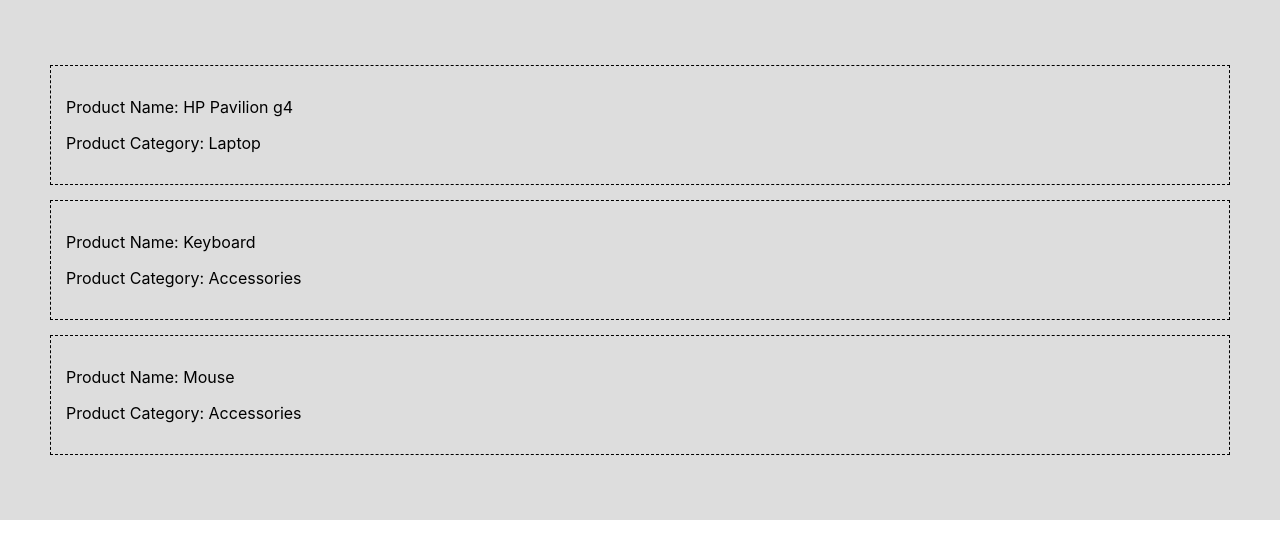
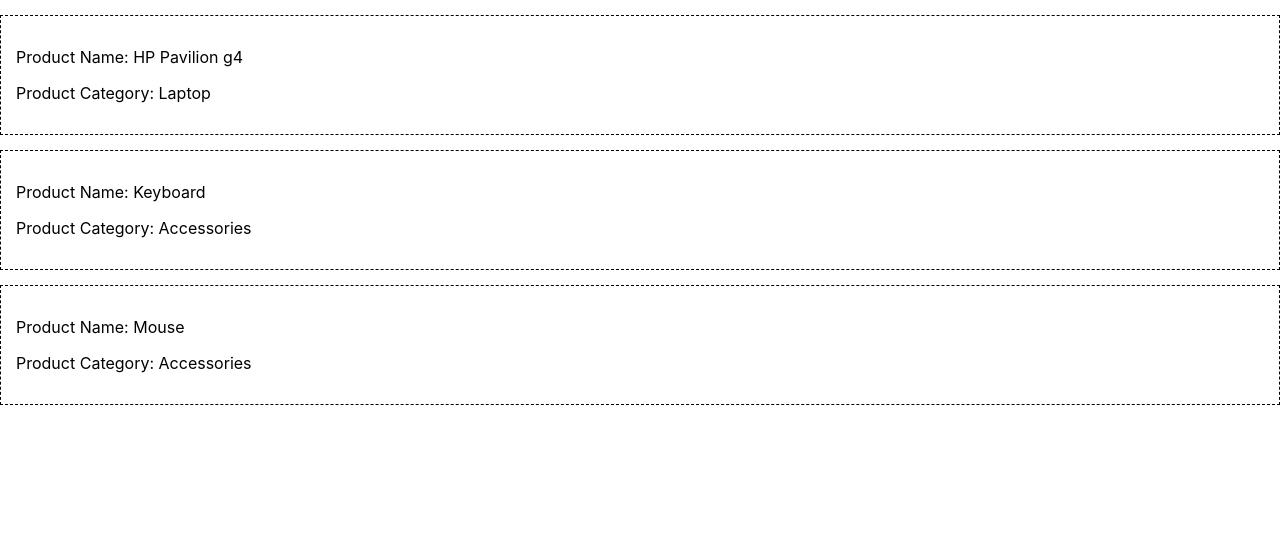
Before and after one commit to mizucse/LearningReact, a React (Create React App) app: page / in a window 1280 px wide. Shown: the top 558 px of the page. Built offline with nearby package versions, Linux system fonts and the light colour scheme.

Commit message:
preloader show when state change

```diff
--- a/src/App.css
+++ b/src/App.css
@@ -61,7 +61,12 @@
     transform: rotate(360deg);
   }
 }
-
+.loader-container {
+  background: #fff;
+  width: 100%;
+  height: 100%;
+  position: absolute;
+}
 /* .loader {
   border: 16px solid #f3f3f3;
   border-top: 16px solid #3498db;
--- a/src/App.js
+++ b/src/App.js
@@ -9,18 +9,21 @@
   state = {
     productListArray: [
       {
+        id: 1,
         name: 'HP Pavilion g4',
         description: 'Lorem Ipsum Laptop Description',
         price: '35000',
         category: 'Laptop',
       },
       {
+        id: 2,
         name: 'Keyboard',
         description: 'Lorem Ipsum keyboard Description',
         price: '1000',
         category: 'Accessories',
       },
       {
+        id: 3,
         name: 'Mouse',
         description: 'Lorem Ipsum Mouse Description',
         price: '500',
@@ -42,20 +45,23 @@
   }
 
   preloader_effect = (show) => {
-    this.setState({...this.state, preloader: show})
+    this.setState({...this.state, preloader: false})
   }
 
 
   componentDidMount(){
     // alert(this.state.preloader);
+    setTimeout(() => {
+      this.setState({...this.state, preloader: false});
+    }, 1000);
 
-    console.log("Component is Mounted");
+    console.log("Component is Mounted(DidMount)");
   }
   componentDidUpdate (){
-    console.log('component is updated');
+    console.log('component is updated(didUpdate)');
   }
   componentWillUnmount (){
-    console.log('component is unmounted');
+    console.log('component is unmounted(willUnmount)');
   }
 
   render(){
@@ -63,22 +69,23 @@
 
     return (
       <>
-      {/* <div class="loader-container">
-        <div class="loader"></div>
-      </div> */}
 
-          <div onLoad = {this.preloader_effect}  style={{
-              padding: '50px',
-              backgroundColor: '#ddd',
-            }}>
+      {this.state.preloader ? (
+          <div className="loader-container">
+            <div className="loader"></div>
+          </div>
 
+          ): (
+            <>
             {this.state.currentProduct ? (
               <ProductDetail currentProduct = {this.state.currentProduct} backToList = {this.backToList}/>
               ) : (
               <ProductList productlist={this.state.productListArray} selectProduct={this.selectProduct}/>
             )}
+            </>
+          )
 
-          </div>
+        }
       </>
     );
   }
--- a/src/product_details.jsx
+++ b/src/product_details.jsx
@@ -1,8 +1,26 @@
 import React,{Component} from 'react';
 
 class ProductDetails extends Component {
+  state = {
+    preloader: true
+  }
+
+  componentDidMount(){
+    // alert(this.state.preloader);
+    setTimeout(() => {
+      this.setState({...this.state, preloader: false});
+    }, 1000);
+
+    console.log("Component is Mounted(DidMount)");
+  }
     render(){
         return <>
+        {this.state.preloader ? (
+          <div className="loader-container">
+            <div className="loader"></div>
+          </div>
+
+          ): (
             <div style={{margin: '15px 0',padding: '15px'}}>
                 <p>Product Name: {this.props.currentProduct?.name}</p>
                 <p>Product Category: {this.props.currentProduct?.category}</p>
@@ -10,6 +28,8 @@
                 <p>Product Description: {this.props.currentProduct?.description}</p>
                 <button onClick={this.props.backToList}>Back to list</button>
             </div>
+          )
+        }
         </>
     }
 }
--- a/src/products.jsx
+++ b/src/products.jsx
@@ -1,8 +1,28 @@
 import React,{Component} from 'react';
 
 class ProductList extends Component {
+    state = {
+        preloader: true
+    }
+
+
+  componentDidMount(){
+    // alert(this.state.preloader);
+    setTimeout(() => {
+      this.setState({...this.state, preloader: false});
+    }, 1000);
+
+    console.log("Component is Mounted(DidMount)");
+  }
     render () {
-        return <div>
+        return <>
+        {this.state.preloader ? (
+            <div className="loader-container">
+              <div className="loader"></div>
+            </div>
+
+            ): (
+            <div>
                 {this.props.productlist.map((product) => {
                     return <>
                         <div onClick={() => this.props.selectProduct(product)} style={{cursor: 'pointer',margin: '15px 0',padding: '15px',border: '1px dashed #000',}}>
@@ -12,6 +32,9 @@
                     </>
                 })}
             </div>
+            )
+        }
+        </>
     }
 }
 
```
Lines whose indentation alone changed are shown as unchanged.
